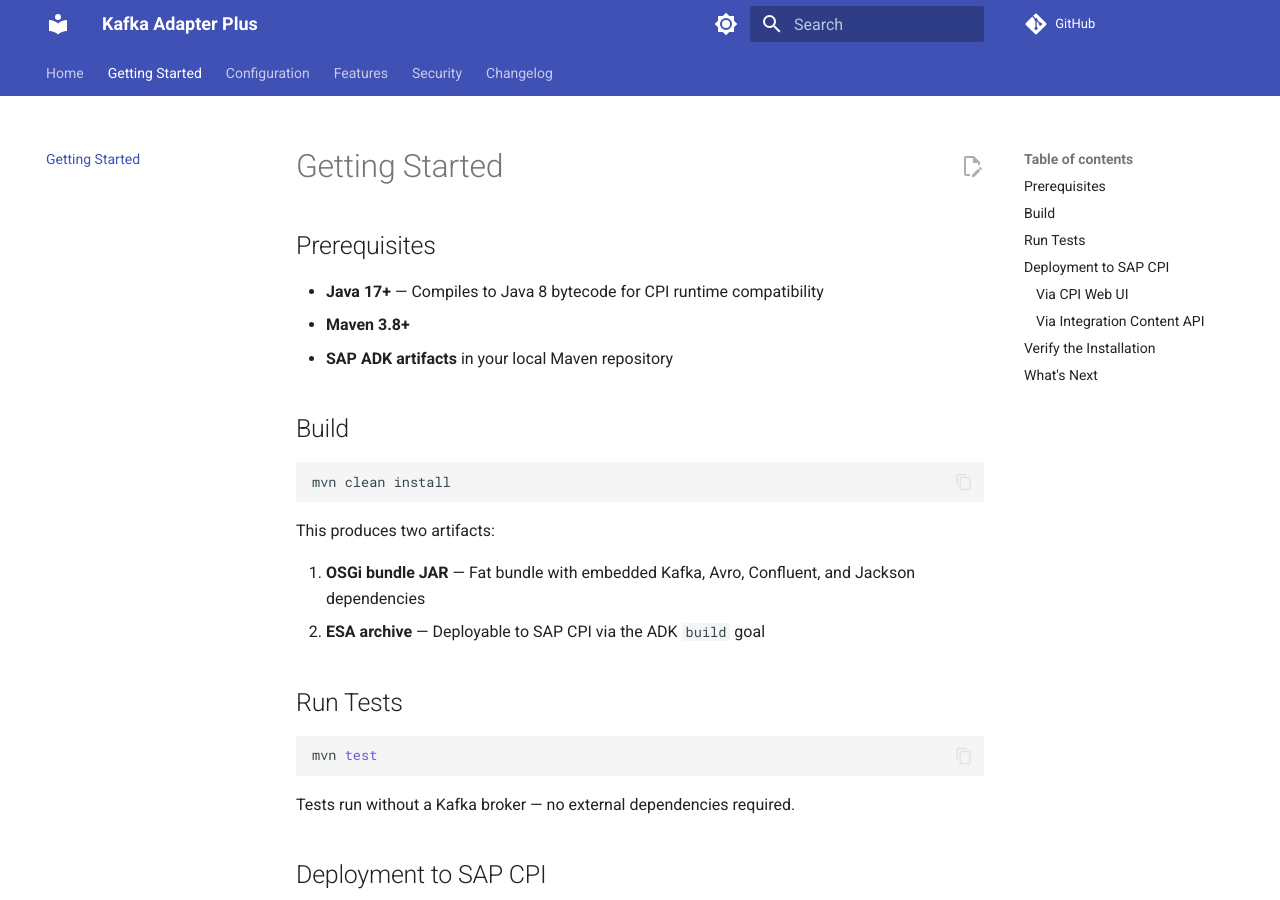
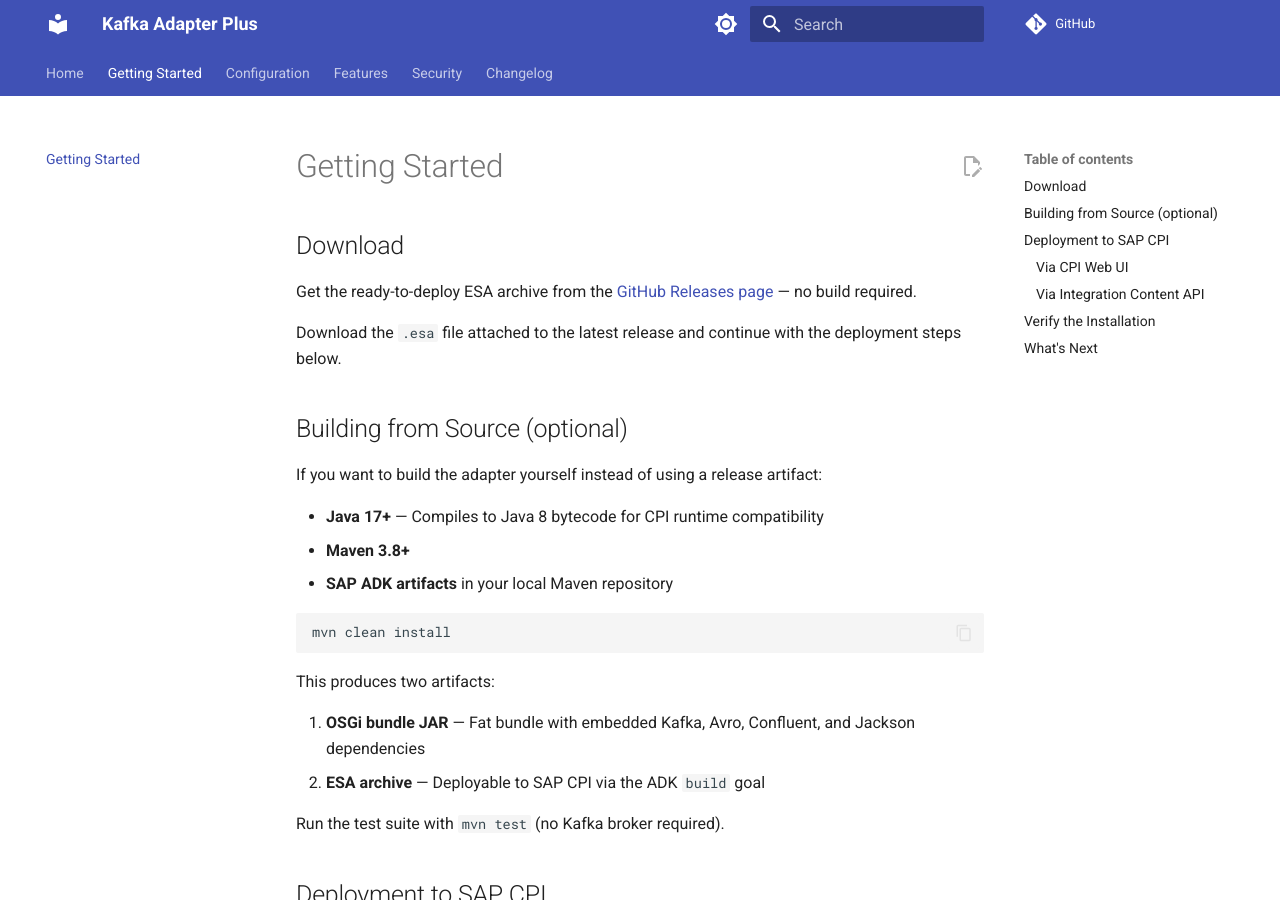
Before and after one commit to FinkeFlo/cpi-kafka-adapter-plus, an MkDocs documentation site: the page built from docs/getting-started.md, in a window 1280 px wide and 900 px high. Built offline with MkDocs 1.6.1 and Material for MkDocs 9.7.7, drawn with Linux system fonts in a browser that asks for light colours; comment, search, counter and statistics services are not loaded.

Commit message:
docs: point getting-started to Releases page for ESA download

````diff
--- a/docs/getting-started.md
+++ b/docs/getting-started.md
@@ -1,12 +1,18 @@
 # Getting Started
 
-## Prerequisites
+## Download
+
+Get the ready-to-deploy ESA archive from the [GitHub Releases page](https://github.com/FinkeFlo/cpi-kafka-adapter-plus/releases) — no build required.
+
+Download the `.esa` file attached to the latest release and continue with the deployment steps below.
+
+## Building from Source (optional)
+
+If you want to build the adapter yourself instead of using a release artifact:
 
 - **Java 17+** — Compiles to Java 8 bytecode for CPI runtime compatibility
 - **Maven 3.8+**
 - **SAP ADK artifacts** in your local Maven repository
-
-## Build
 
 ```bash
 mvn clean install
@@ -17,13 +23,7 @@
 1. **OSGi bundle JAR** — Fat bundle with embedded Kafka, Avro, Confluent, and Jackson dependencies
 2. **ESA archive** — Deployable to SAP CPI via the ADK `build` goal
 
-## Run Tests
-
-```bash
-mvn test
-```
-
-Tests run without a Kafka broker — no external dependencies required.
+Run the test suite with `mvn test` (no Kafka broker required).
 
 ## Deployment to SAP CPI
 
````
